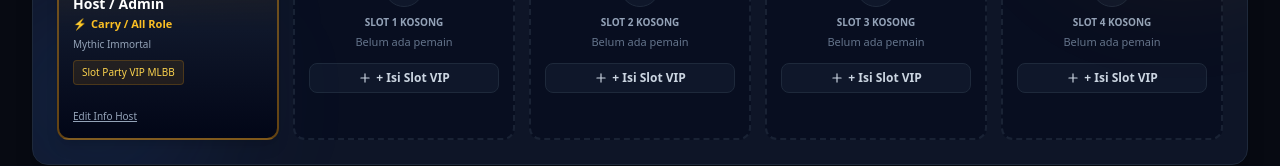
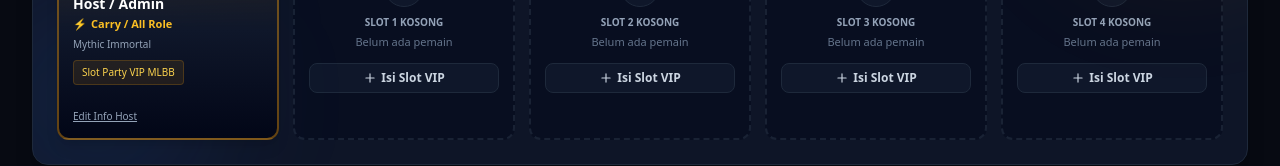
Before and after one commit to divorahim13/mlbb-vip-manager, a React (Vite) app: page / in a window 1280 px wide. Shown: the part 381-547 px from the top of the page. Built offline with nearby package versions, Linux system fonts and the light colour scheme.

Commit message:
fix: refine slot button label

```diff
--- a/src/components/RoomParty.jsx
+++ b/src/components/RoomParty.jsx
@@ -347,7 +347,7 @@ export default function RoomParty({
                       className="w-full bg-slate-900 hover:bg-amber-500/20 text-slate-300 hover:text-amber-300 border border-slate-800 hover:border-amber-500/30 text-xs font-bold py-1.5 px-2 rounded-lg transition-all flex items-center justify-center gap-1"
                     >
                       <Plus className="w-3.5 h-3.5" />
-                      <span>+ Isi Slot VIP</span>
+                      <span>Isi Slot VIP</span>
                     </button>
                   </>
                 )}
```
